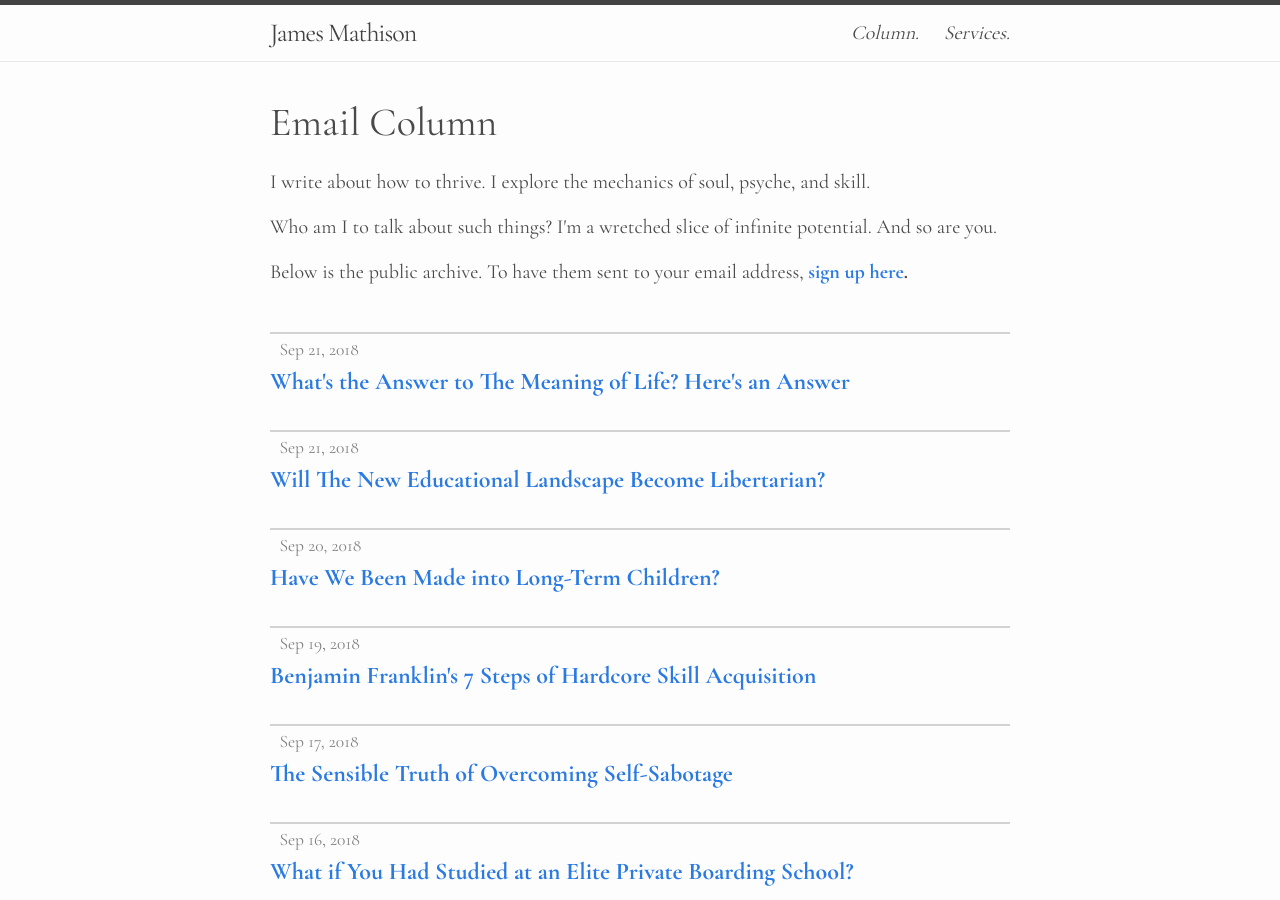
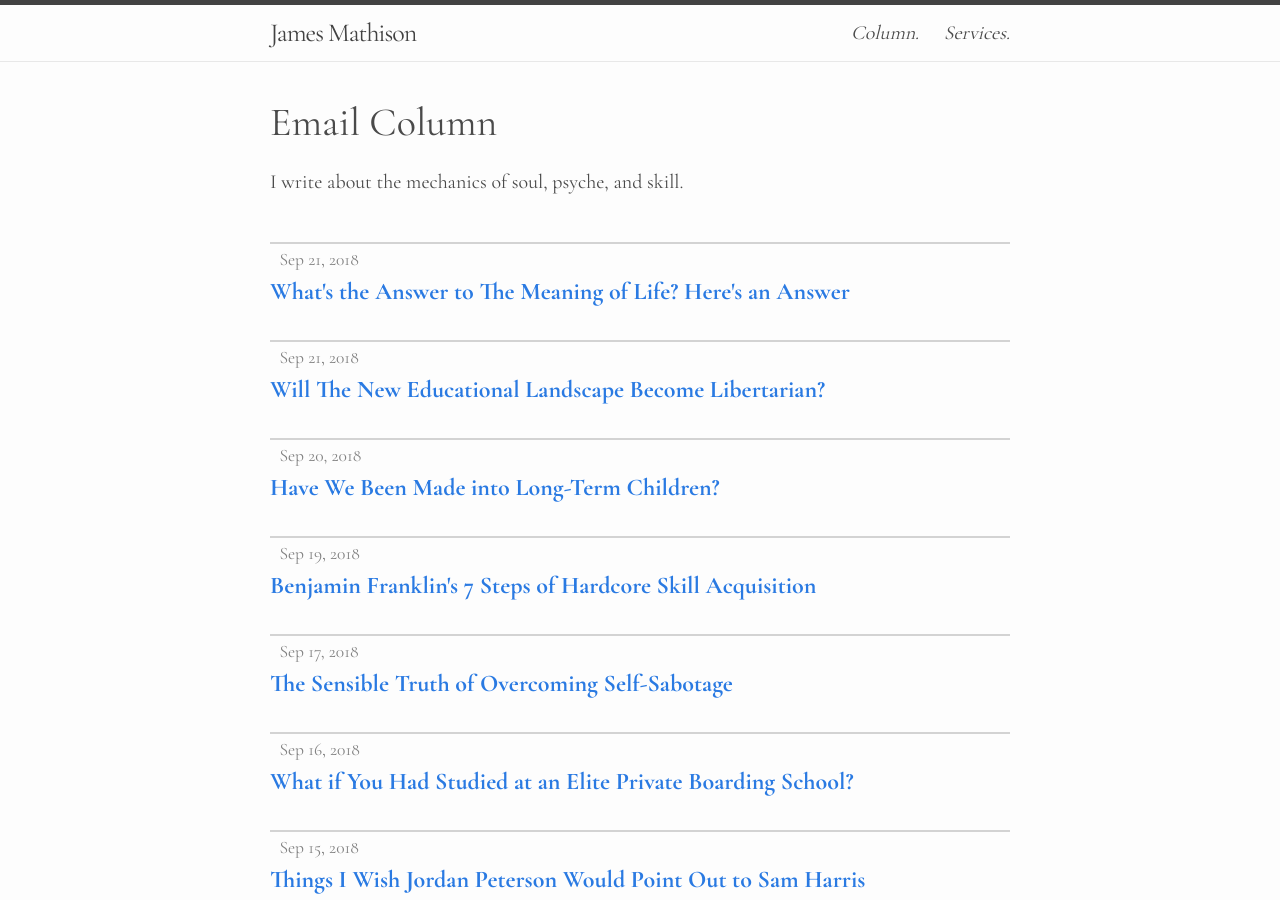
Before and after one commit to jamesmathison/blog, a Jekyll site: the page built from blog.md, in a window 1280 px wide and 900 px high. Built offline with Jekyll 4.4.1, drawn with Linux system fonts in a browser that asks for light colours.

Commit message:
Update blog.html
Removing hyper-embarrassing old copy that showed at the top of the blog.

```diff
--- a/_layouts/blog.html
+++ b/_layouts/blog.html
@@ -6,11 +6,11 @@ layout: default
 
     <h1>{{ page.display-title }}</h1>
 
-    <p>I write about how to thrive. I explore the mechanics of soul, psyche, and skill. </p>
+    <p>I write about the mechanics of soul, psyche, and skill. </p>
 
-    <p>Who am I to talk about such things? I'm a wretched slice of infinite potential. And so are you.</p>
+<!--    <p>Who am I to talk about such things? I'm a wretched slice of infinite potential. And so are you.</p> -->
 
-    <p>Below is the public archive. To have them sent to your email address, <b><a href="http://eepurl.com/c43wr5" target="_blank">sign up here</a>.</b> </p>
+<!--    <p>Below is the public archive. To have them sent to your email address, <b><a href="http://eepurl.com/c43wr5" target="_blank">sign up here</a>.</b> </p> -->
 
     &nbsp;
 
```
